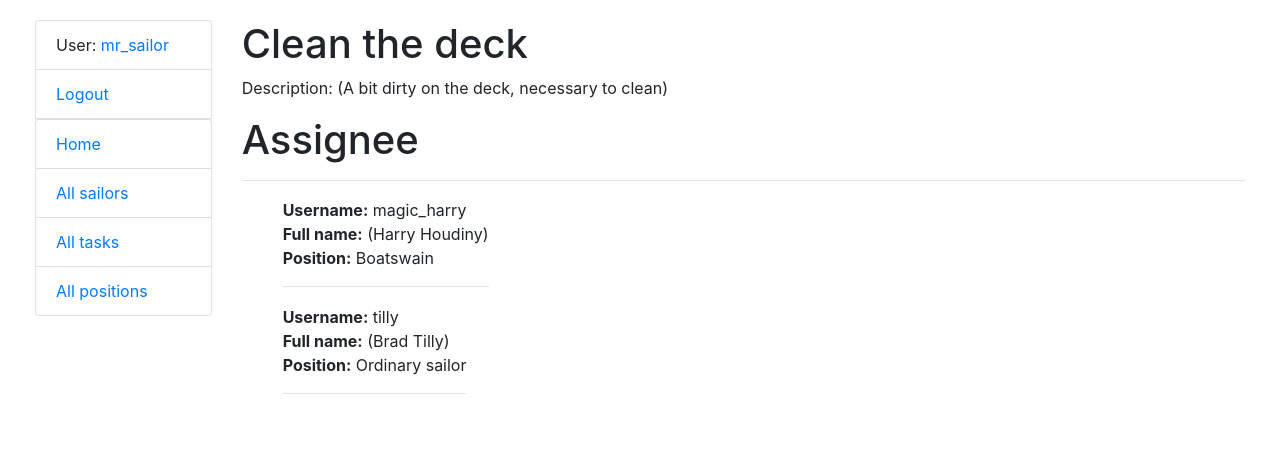
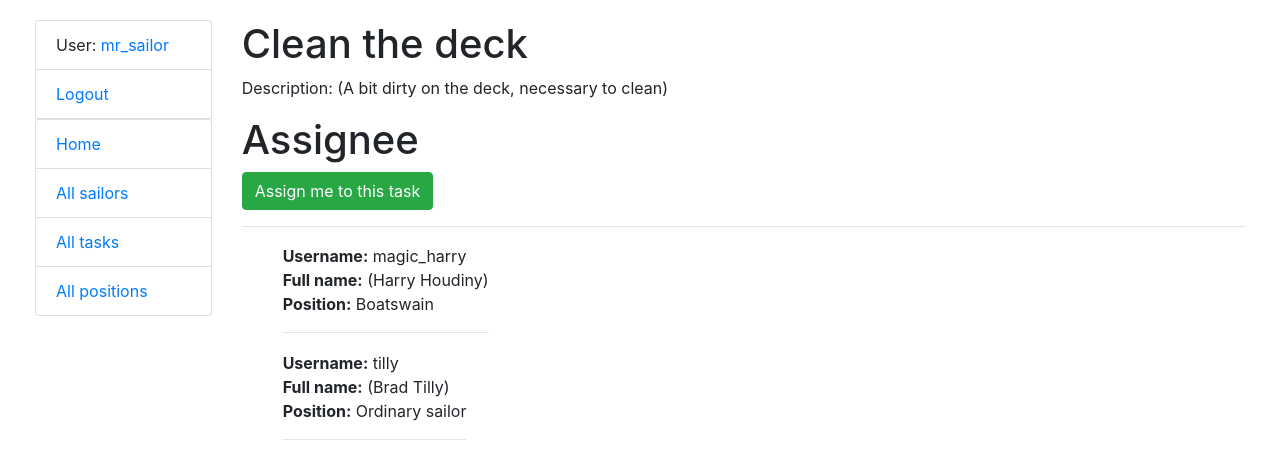
Before and after one commit to phaishuk/ship-task-manager, a Django app: page /task/1/ in a window 1280 px wide. Shown: the top 456 px of the page. Run offline with Django 4.2, Linux system fonts and the light colour scheme; a user stored in the database is signed in; data comes from the database, SQL or seed files in the repository.

Commit message:
add assignation/deletion to task for user

```diff
--- a/sailors_app/urls.py
+++ b/sailors_app/urls.py
@@ -9,6 +9,7 @@ from sailors_app.views import (
     PositionUpdateView, PositionDeleteView,
     SailorListView, SailorDetailView, SailorCreateView, SailorUpdateView,
     SailorDeleteView,
+    toggle_assign_to_task,
 )
 
 app_name = "sailors_app"
@@ -74,6 +75,11 @@ urlpatterns = [
         name="task-delete"
     ),
     path(
+        "task/<int:pk>/toggle-assign/",
+        toggle_assign_to_task,
+        name="toggle-task-assign",
+    ),
+    path(
         "positions/",
         PositionListView.as_view(),
         name="position-list"
--- a/sailors_app/views.py
+++ b/sailors_app/views.py
@@ -1,5 +1,6 @@
 from django.contrib.auth.decorators import login_required
 from django.contrib.auth.mixins import LoginRequiredMixin
+from django.http import HttpResponseRedirect
 from django.shortcuts import render
 from django.urls import reverse_lazy
 from django.views import generic
@@ -160,3 +161,17 @@ class PositionUpdateView(LoginRequiredMixin, generic.UpdateView):
 class PositionDeleteView(LoginRequiredMixin, generic.DeleteView):
     model = Position
     success_url = reverse_lazy("sailors_app:position-list")
+
+
+@login_required
+def toggle_assign_to_task(request, pk):
+    sailor = Sailor.objects.get(id=request.user.id)
+    if (
+        Task.objects.get(id=pk) in sailor.tasks.all()
+    ):
+        sailor.tasks.remove(pk)
+    else:
+        sailor.tasks.add(pk)
+    return HttpResponseRedirect(reverse_lazy(
+        "sailors_app:task-detail", args=[pk])
+    )
--- a/templates/sailors_app/task_detail.html
+++ b/templates/sailors_app/task_detail.html
@@ -4,10 +4,19 @@
   <h1>
     {{ task.name }}
   </h1>
-  <p>Description: ({{ task.description }})</p>
+    <p>Description: ({{ task.description }})</p>
   <h1>
     Assignee
   </h1>
+    {% if task in user.tasks.all %}
+      <a href="{% url 'sailors_app:toggle-task-assign' pk=task.id %}" class="btn btn-danger link-to-page">
+        Delete me from this task
+      </a>
+    {% else %}
+      <a href="{% url 'sailors_app:toggle-task-assign' pk=task.id %}" class="btn btn-success link-to-page">
+        Assign me to this task
+      </a>
+    {% endif %}
   <hr>
   <ul>
     {% for assignee in task.assignees.all %}
```
